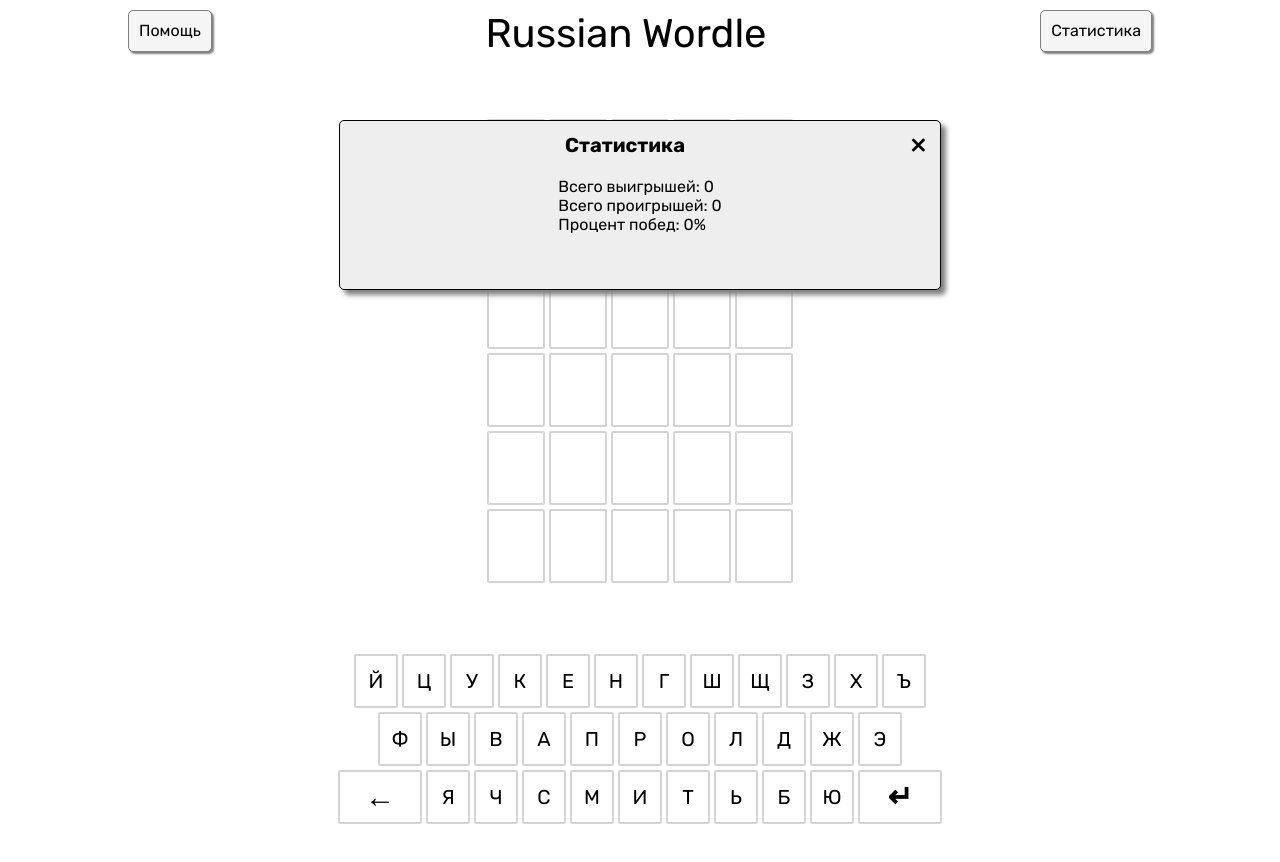
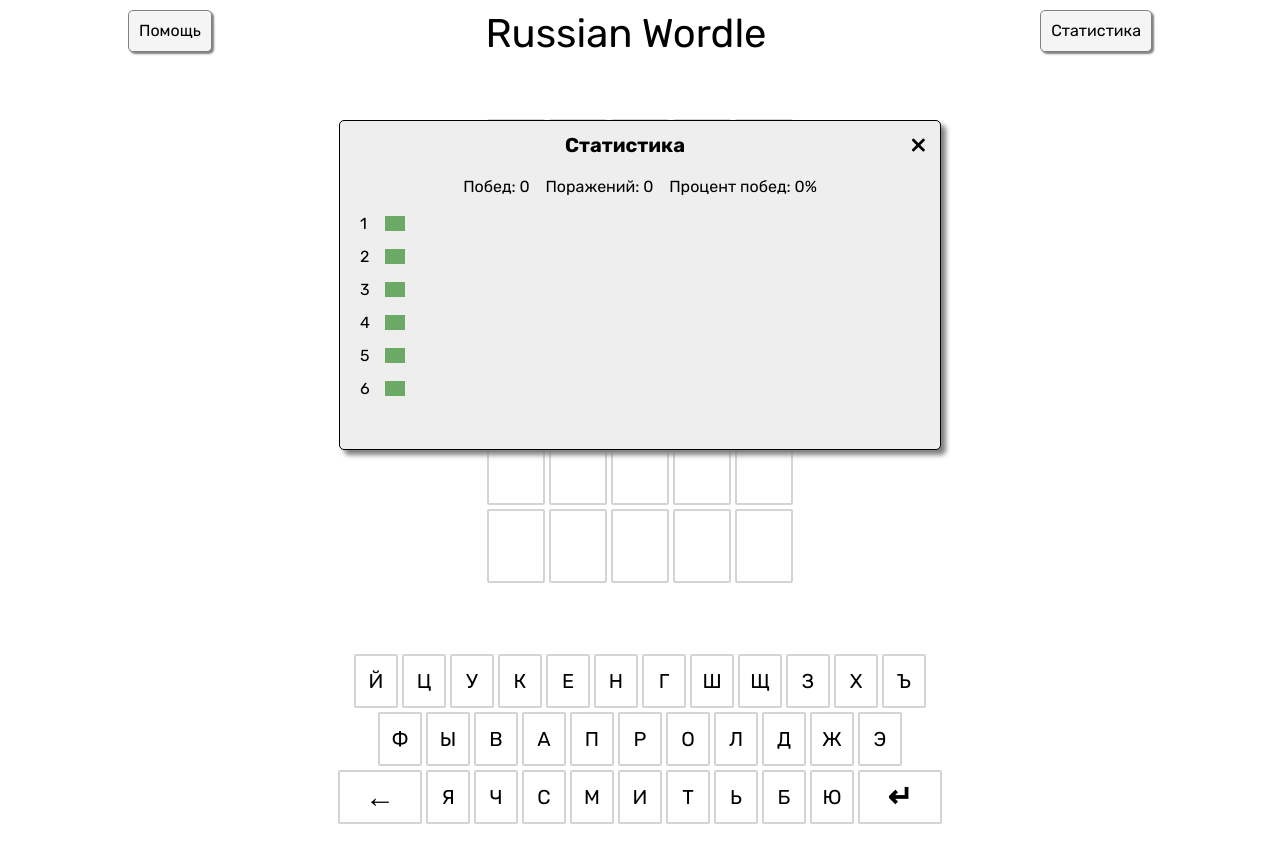
Before and after one commit to grentank/WordleRussian, a plain HTML site: page index.html in a window 1280 px wide. Both pictures are taken after a click on the element "Статистика". Drawn offline with Linux system fonts and the light colour scheme; a web font is replaced by a local one.

Commit message:
Add files via upload

```diff
--- a/app.js
+++ b/app.js
@@ -4,14 +4,15 @@
     enterKey = document.getElementById('enter');
 let currentTry = 0; // keeps track of incorrect tries
 let currentLetterPosition = 0; // keeps track of the last div with a letter in a row
-let getLetterIndex = () => currentLetterPosition+5*currentTry; // function to calculate div with the last letter
-let hiddenWord = goodWords[Math.floor(Math.random()*(goodWordsLength-1))]; // choose a good hidden word
+const getLetterIndex = () => currentLetterPosition+5*currentTry; // function to calculate div with the last letter
+const hiddenWord = goodWords[Math.floor(Math.random()*(goodWordsLength-1))]; // choose a good hidden word
 let guessedWord = ''; // will be used later
 
 
 
 if(localStorage.getItem('totalWins') === null) localStorage.setItem('totalWins', '0')
 if(localStorage.getItem('totalLosses') === null) localStorage.setItem('totalLosses', '0')
+if(localStorage.getItem('winStats') === null) localStorage.setItem('winStats', '0,0,0,0,0,0')
 
 
 
@@ -121,14 +122,21 @@
         for (let button of screenKeyboardKeys) button.removeEventListener('click', screenKeyboardListener);
         document.removeEventListener('keydown',physicalKeyboardListener);
         document.getElementById('endgame').innerHTML = 'Поздравляю! Вы выиграли! <br> Обновите страницу (F5), чтобы сыграть ещё'; /* <br> <br> <br> Congratulations! You win! <br> Reload this page (F5) to play again*/
+
         localStorage.setItem('totalWins', (parseInt(localStorage.getItem('totalWins'))+1).toString())
+        let winStats = localStorage.getItem('winStats').split(',').map(element => parseInt(element));
+        winStats[currentTry]++;
+        localStorage.setItem('winStats', winStats.toString())
+
         setTimeout(showEndgame, 1000);
     }
     else if (currentTry === 5) { // after the last try with the game is over
         for (let button of screenKeyboardKeys) button.removeEventListener('click', screenKeyboardListener);
         document.removeEventListener('keydown',physicalKeyboardListener);
         document.getElementById('endgame').innerHTML = `Вы проиграли! Загаданное слово было ${hiddenWord} <br> Обновите страницу (F5), чтобы сыграть ещё`; /*<br> <br> <br> You lost! <br> Reload this page (F5) to play again*/
+
         localStorage.setItem('totalLosses', (parseInt(localStorage.getItem('totalLosses'))+1).toString())
+
         setTimeout(showEndgame, 1000);
     }
 }
@@ -140,13 +148,17 @@
     const totalWins = parseInt(localStorage.getItem('totalWins'));
     const totalLosses = parseInt(localStorage.getItem('totalLosses'));
     const winRate = totalWins**2 + totalLosses**2 === 0 ? 0 : Math.round(100*totalWins/(totalWins+totalLosses));
-    document.getElementById('statistics').innerHTML = `Всего выигрышей: ${totalWins} <br>
-        Всего проигрышей: ${totalLosses} <br>
+    document.getElementById('statistics').innerHTML = `Побед: ${totalWins} &nbsp;&nbsp;
+        Поражений: ${totalLosses} &nbsp;&nbsp;
         Процент побед: ${winRate}%`;
+    const winBars = localStorage.getItem('winStats').split(',').map(element => parseInt(element));
+    document.querySelectorAll('.statBar').forEach((divElement,index) => {
+        divElement.style.width = (winBars[index]*450/Math.max(...winBars) + 20).toString() + 'px'
+    })
+
     // message.style.visibility = 'visible';
     // for (let i=0; i<1; i+=.01) setTimeout(() => message.style.opacity = i, 300*i);
 }
-
 
 document.getElementById('closeEndgame').addEventListener('click', () => document.getElementById('endContent').style.opacity = '0')
 
@@ -155,3 +167,6 @@
 
 // document.getElementById('endgame').innerHTML = `Вы проиграли! Загаданное слово было ${hiddenWord} <br> Обновите страницу (F5), чтобы сыграть ещё`;
 // setTimeout(showEndgame,2000)
+//
+// localStorage.setItem('winStats',[0,3,6,9,10,7].toString())
+// localStorage.setItem('totalWins',[0,3,6,9,10,7].reduce((a,e) => a+e,0).toString())
--- a/index.html
+++ b/index.html
@@ -108,7 +108,35 @@
         <div style="padding-top: 7px; font-weight: bold">Статистика</div>
         <div id="closeEndgame">&times;</div>
     </div>
-    <div id="statistics">Statistics</div>
+    <div id="statisticsBlock">
+        <div class="statRowHeader">
+            <div id="statistics"></div>
+        </div>
+        <div class="statRow">
+            <div class="statNum">1</div>
+            <div class="statBar"></div>
+        </div>
+        <div class="statRow">
+            <div class="statNum">2</div>
+            <div class="statBar"></div>
+        </div>
+        <div class="statRow">
+            <div class="statNum">3</div>
+            <div class="statBar"></div>
+        </div>
+        <div class="statRow">
+            <div class="statNum">4</div>
+            <div class="statBar"></div>
+        </div>
+        <div class="statRow">
+            <div class="statNum">5</div>
+            <div class="statBar"></div>
+        </div>
+        <div class="statRow">
+            <div class="statNum">6</div>
+            <div class="statBar"></div>
+        </div>
+    </div>
     <div id="endgame"></div>
 </div>
 
--- a/styles.css
+++ b/styles.css
@@ -192,3 +192,24 @@
     padding: 20px;
     transition: all 1s ease-in-out;
 }
+
+
+.statRow {
+    display: flex;
+    align-content: center;
+}
+
+.statNum {
+    margin-left: 20px;
+    padding-top: 3px;
+    /*margin-top: 3px;*/
+    width: 20px;
+    height: 30px;
+}
+
+.statBar {
+    margin: 5px;
+    width: 20px;
+    height: 15px;
+    background-color: #6AAA64;
+}
```
